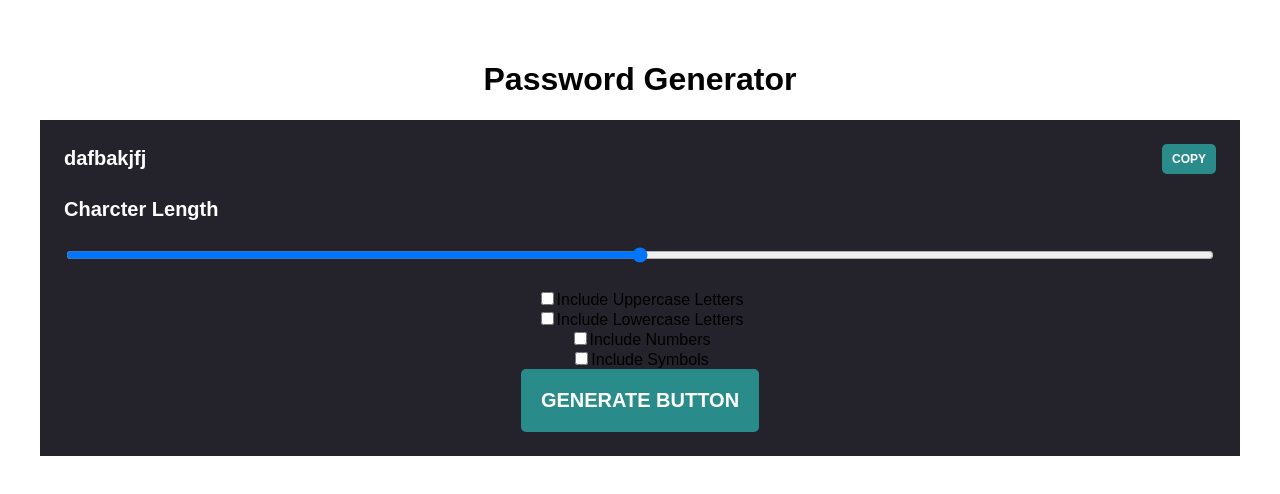
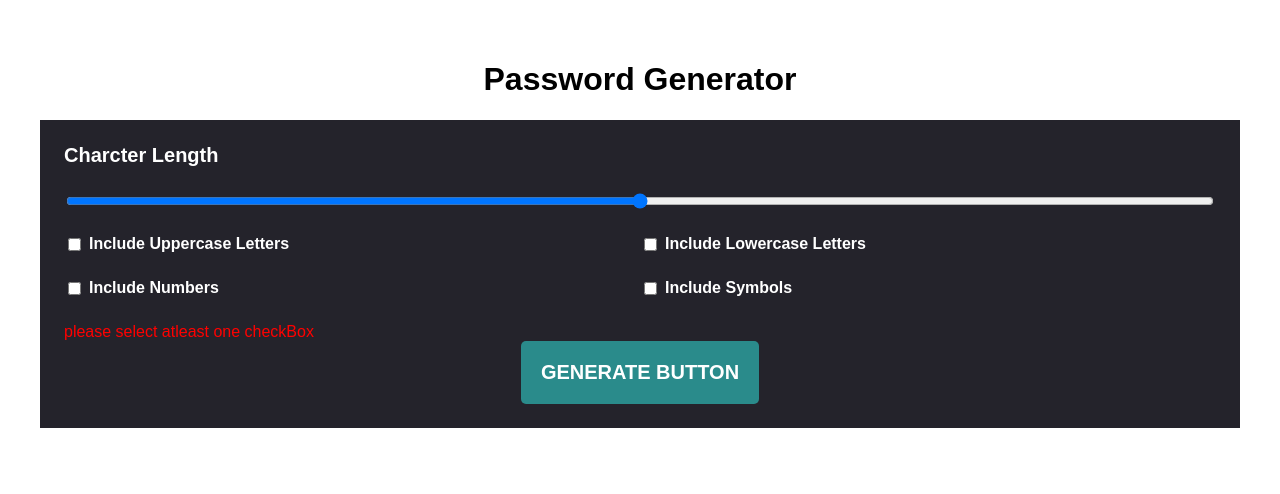
Before and after one commit to aashikofsach/Password_Generator_MCQ14, a React (Vite) app: page / in a window 1280 px wide. Both pictures are taken after a click on the button "GENERATE BUTTON". Shown: the top 494 px of the page. Built offline with nearby package versions, Linux system fonts and the light colour scheme.

Commit message:
custom hook for password generation and apply validations too

```diff
--- a/src/App.css
+++ b/src/App.css
@@ -68,3 +68,12 @@ button {
   padding: 20px;
   /* width: 100%; */
 }
+.error {
+  color: red;
+  text-align: left;
+}
+
+/*
+.title {
+  word-wrap: break-word;
+} */
--- a/src/App.jsx
+++ b/src/App.jsx
@@ -1,44 +1,73 @@
-import { useState } from 'react'
+import { useEffect, useState } from 'react'
 import './App.css'
+import usePasswordGenerator from './hooks/usePasswordGenerator';
 
 function App() {
-  const [length , setLenght] = useState();
+  const [length, setLenght] = useState();
+  const [copy , setCopy] = useState(false);
+  const [checkboxData, setCheckboxData] = useState([
+    { title: "Include Uppercase Letters", state: false },
+    { title: "Include Lowercase Letters", state: false },
+    { title: "Include Numbers", state: false },
+    { title: "Include Symbols", state: false }
+  ])
 
-  const checkboxData = [
-    {title : "Include Uppercase Letters", state: false},
-    {title : "Include Lowercase Letters", state : false},
-    {title : "Include Numbers", state : false},
-    {title : "Include Symbols", state : false}
-  ]
+  const { password, error, generatePassword } = usePasswordGenerator();
+
+  function copyCat()
+  {
+    navigator.clipboard.writeText(password);
+    setCopy(true);
+  }
+
+  useEffect(() => {
+    setTimeout(()=> setCopy(false),1000)
+
+
+  }, [copy])
+
+
+  function handleCheckboxData(id) {
+    let updatedCheckboxdata = [...checkboxData];
+    updatedCheckboxdata[id].state = !updatedCheckboxdata[id].state;
+    setCheckboxData(updatedCheckboxdata);
+
+  }
 
   return (
     <div >
       <h1>Password Generator</h1>
       <div className='container'>
-        <div className='header'>
-          <div className="title">dafbakjfj</div>
-          <button className='copyBtn' onClick={() => { }}>Copy</button>
-        </div>
+        {
+          password && <div className='header'>
+            <div className="title">{password}</div>
+            <button className='copyBtn' onClick={() => copyCat()}>{copy ? "Copied !" : "Copy"}</button>
+          </div>
+        }
+
         <div className='charlength'>
           <span>
             <label >Charcter Length</label>
             <label >{length}</label>
           </span>
-          <input type="range" min={4} max={20} value={length} onChange={(e)=> setLenght(e.target.value)} />
+          <input type="range" min={4} max={20} value={length} onChange={(e) => setLenght(e.target.value)} />
 
         </div>
-        <div className='check boxes'>
+        <div className='checkboxes'>
           {
-            checkboxData.map((checkbox , index)=>{
+            checkboxData.map((checkbox, index) => {
               return <div key={index}>
-                <input type="checkbox" checked={checkbox.state} />
+                <input type="checkbox" checked={checkbox.state} onChange={() => handleCheckboxData(index)} />
                 <label >{checkbox.title}</label>
-                 </div>
+              </div>
             })
           }
         </div>
+        {
+          error && <div className='error'>{error}</div>
+        }
 
-        <button className='generateBtn'>Generate Button</button>
+        <button className='generateBtn' onClick={()=> generatePassword(checkboxData, length)}>Generate Button</button>
 
       </div>
     </div>
--- /dev/null
+++ b/src/hooks/usePasswordGenerator.js
@@ -0,0 +1,52 @@
+import { useState } from "react"
+
+function usePasswordGenerator() {
+    const [password, setPassword] = useState('');
+    const [error, setError] = useState("");
+
+    function generatePassword(checkboxData, length) {
+        let charset = "";
+        let generatePassword = "";
+
+        const selectedOption = checkboxData.filter(checkbox => checkbox.state);
+
+        if (selectedOption?.length === 0) {
+            setError("please select atleast one checkBox");
+            setPassword("");
+            console.log(error, password)
+            return
+        }
+
+
+        selectedOption.forEach(element => {
+            switch (element.title) {
+                case ("Include Uppercase Letters"):
+                    charset += "ABCDEFGHIJKLMNOPQRSTUVWXYZ"
+                    break;
+                case ("Include Lowercase Letters"):
+                    charset += "abcdefghijklmnopqrstuvwxyz"
+                    break;
+                case ("Include Numbers"):
+                    charset += "0123456789"
+                    break;
+                case ("Include Symbols"):
+                    charset += "!@#$%^&*()";
+                    break
+            }
+
+        });
+
+        for (let i = 0; i < length; i++) {
+            let randomIndex = Math.floor(Math.random() * charset.length);
+            generatePassword += charset[randomIndex];
+        }
+
+        setPassword(generatePassword);
+        setError("");
+
+
+    }
+    return { password, error, generatePassword }
+}
+
+export default usePasswordGenerator
```
